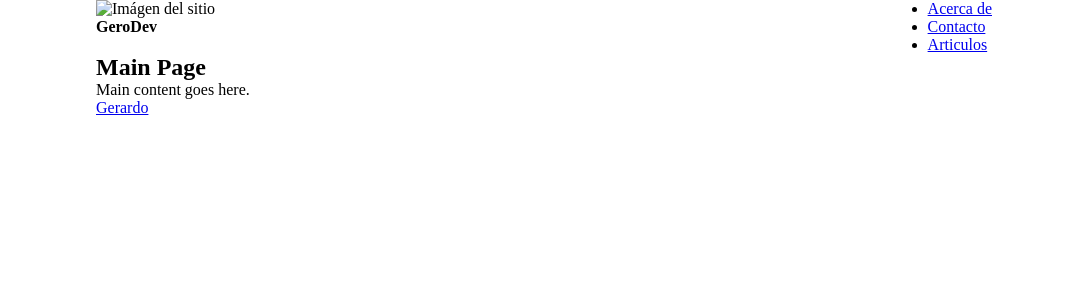
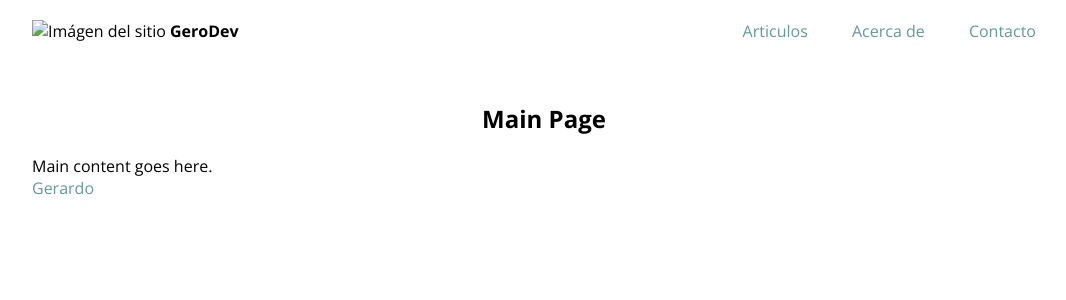
Before and after one commit to Rosten98/gerodev, a Jekyll site: the page built from index.html, in a window 1280 px wide. Shown: the top 300 px of the page, without its empty margins (96-1162 px from the left). Built offline with Jekyll 4.4.1, drawn with Linux system fonts in a browser that asks for light colours; some web fonts are replaced.

Commit message:
Added basic styles for navigation

```diff
--- a/_includes/header.html
+++ b/_includes/header.html
@@ -1,14 +1,14 @@
 <nav class="nav">
 	<div class="logo">
 		<img src="" alt="Imágen del sitio">
-		<p><b>GeroDev</b></p>
+		<b>GeroDev</b>
 	</div>
 	<ul>
+		<li><a href="{{ "/blog" | prepend: site.baseurl }}">Articulos</a></li>
 		{% for page in site.pages %}
 		{% if page.title %}
 		<li><a href="{{ page.url | prepend: site.baseurl }}">{{ page.title }}</a></li>
 		{% endif %}
 		{% endfor %}
-		<li><a href="{{ "/blog" | prepend: site.baseurl }}">Articulos</a></li>
 	</ul>
 </nav>
--- a/_layouts/default.html
+++ b/_layouts/default.html
@@ -2,8 +2,8 @@
   {% include head.html %}
 
   <body>
+    {% include header.html %}
     <div class="container">
-      {% include header.html %}
       <main>
         {{ content }}
       </main>
--- a/_sass/_base.scss
+++ b/_sass/_base.scss
@@ -2,7 +2,7 @@ $content-width: 800px;
 $main: #19ccaa;
 $font-style: 'Open Sans', sans-serif;
 $font-color: #262626;
-$link-color: #425469;
+$link-color: #669999;
 $link-hover-color: $main;
 $heading-font: 'Muli', sans-serif;
 $heading-font-color: #425469;
--- a/_sass/_layout.scss
+++ b/_sass/_layout.scss
@@ -1,19 +1,38 @@
 *{
   margin: 0;
   padding: 0;
+  font-family: $font-style;
 }
 
 nav{
   display: flex;
   justify-content: space-between;
   align-content: space-between;
+  padding: 20px 10% 40px 10%;
+
+  ul{
+    list-style: none;
+    li{
+      display: inline-block;
+      a{
+        margin: 0 20px;
+      }
+    }
+  }
 }
 
+a{
+  text-decoration: none;
+  color: $link-color;
+}
+a:hover{
+  color: $link-hover-color;
+}
 h1, h2{
-  // Centrar
-  margin: 0 auto;
+  margin: 20px 0;
+  text-align: center;
 }
 
 .container{
-  margin: 0 15%;
+  margin: 0 10%;
 }
```
